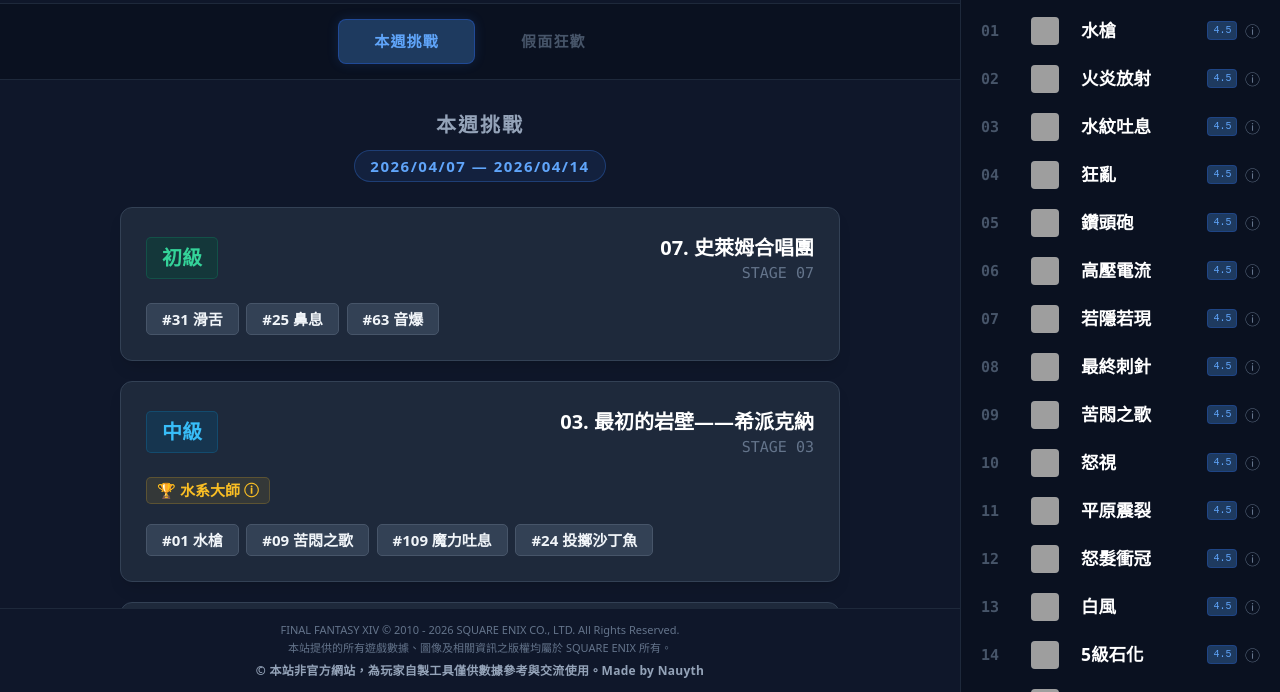
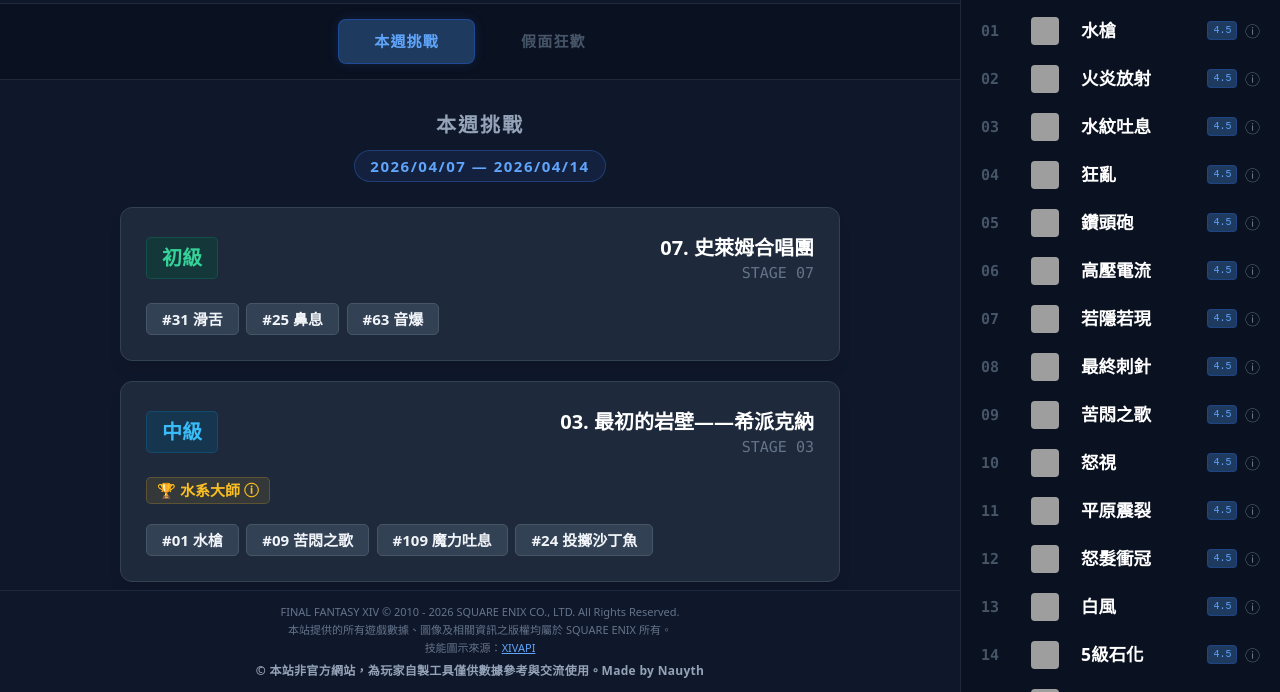
Before and after one commit to Nauyth/ff14, a plain HTML site: page index.html in a window 1280 px wide. Shown: the part 108-800 px from the top of the page. Drawn offline with nearby package versions, Linux system fonts and the light colour scheme; grey boxes are pictures that could not be loaded.

Commit message:
Update index.html
修改所有權註解

```diff
--- a/index.html
+++ b/index.html
@@ -265,7 +265,8 @@
         <footer class="footer-bar">
             <p class="text-[11px] text-slate-500 leading-relaxed">
                 FINAL FANTASY XIV © 2010 - 2026 SQUARE ENIX CO., LTD. All Rights Reserved.<br>
-                本站提供的所有遊戲數據、圖像及相關資訊之版權均屬於 SQUARE ENIX 所有。
+                本站提供的所有遊戲數據、圖像及相關資訊之版權均屬於 SQUARE ENIX 所有。<br>
+                技能圖示來源：<a href="https://xivapi.com" target="_blank" rel="noopener" class="text-blue-400 hover:text-blue-300 underline">XIVAPI</a>
             </p>
             <p class="text-[12px] text-slate-400 font-bold tracking-wide mt-1">
                 © 本站非官方網站，為玩家自製工具僅供數據參考與交流使用。Made by Nauyth
```
